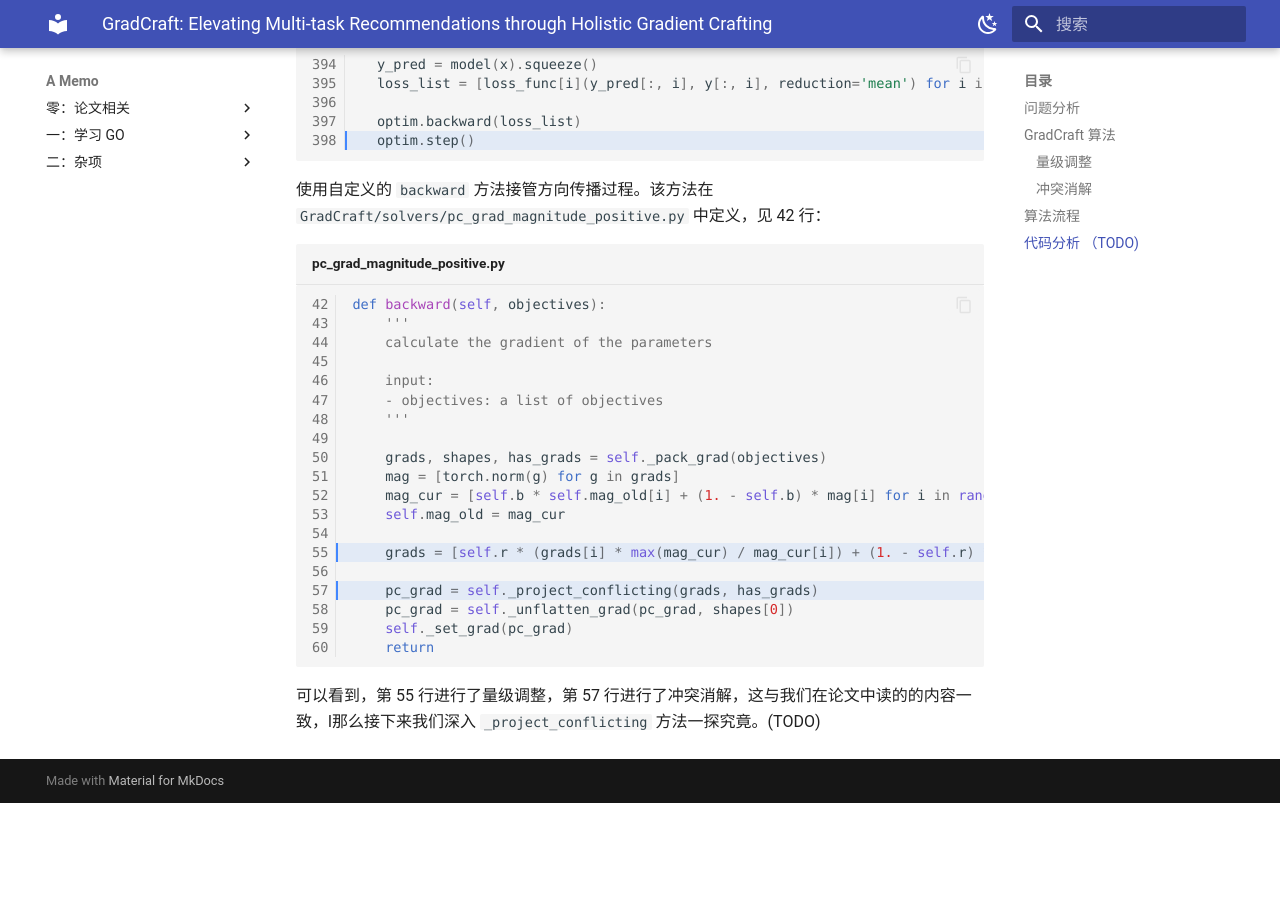
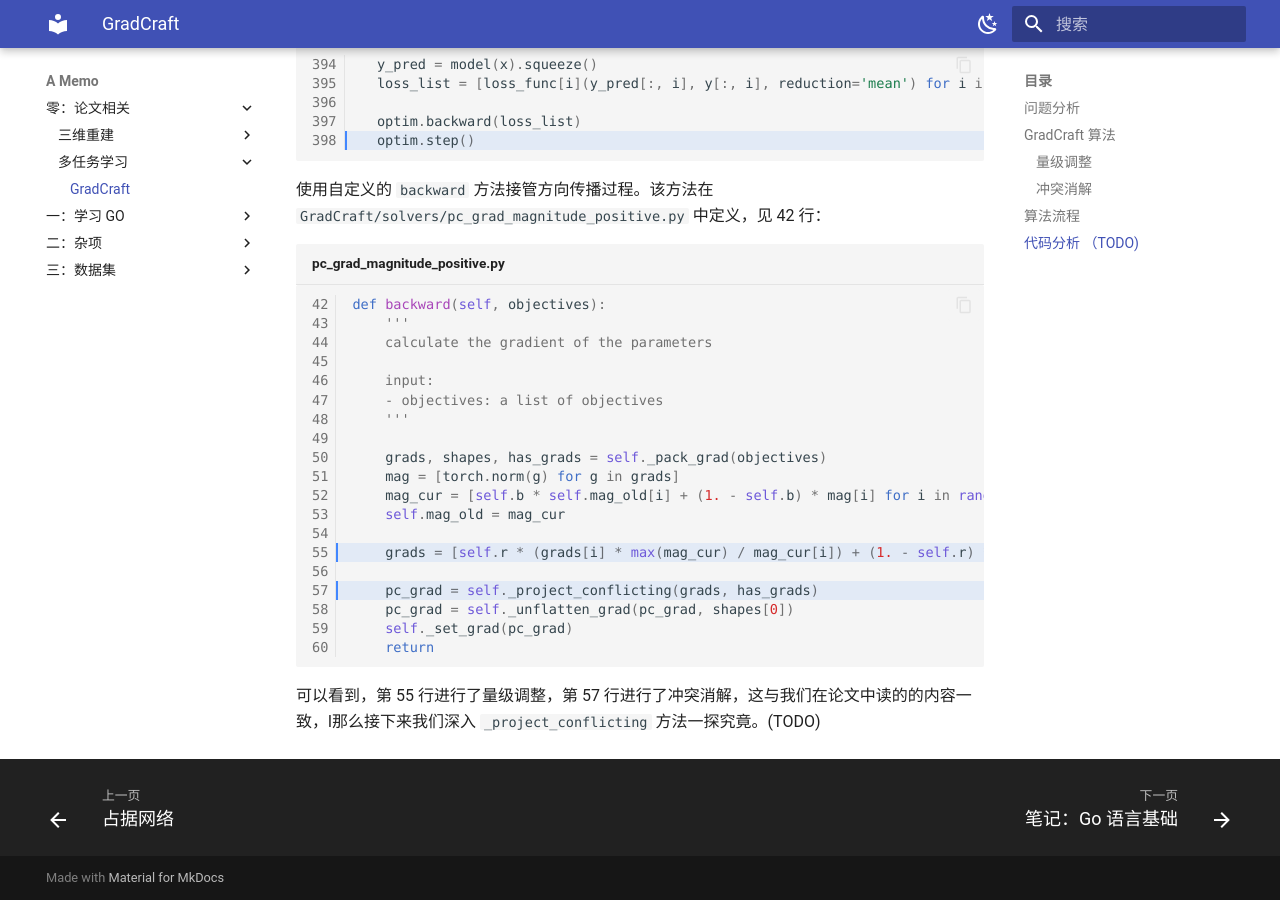
Before and after one commit to the-full/the-full.github.io, an MkDocs documentation site: the page built from docs/00_read_paper/Multi-task_Learning/GradCraft.md, in a window 1280 px wide and 900 px high, scrolled down 3928 px. Built offline with MkDocs 1.6.1 and Material for MkDocs 9.7.7, drawn with Linux system fonts in a browser that asks for light colours; before the commit the page ends 4731 px from its top, so only the background shows below that.

Commit message:
md，漏提交了

```diff
--- a/mkdocs.yml
+++ b/mkdocs.yml
@@ -48,6 +48,13 @@ markdown_extensions:
       permalink: true
   - pymdownx.arithmatex:
       generic: true
+  - pymdownx.highlight:
+      anchor_linenums: true
+      line_spans: __span
+      pygments_lang_class: true
+  - pymdownx.inlinehilite
+  - pymdownx.snippets
+  - pymdownx.superfences
 
 extra_css:
   - 'css/extra.css'
@@ -59,10 +66,14 @@ extra_javascript:
 nav:
     - 零：论文相关:
       - 00_read_paper/index.md
-      - 三维重建相关:
+      - 三维重建:
         - 占据网络: 00_read_paper/3D_Reconstruction/occupancy_network.md
+      - 多任务学习:
+        - GradCraft: 00_read_paper/Multi-task_Learning/GradCraft.md
     - 一：学习 GO:
       - 01_learn_go/basic.md
     - 二：杂项:
       - 水密网格: 02_misc/watertight_mesh.md
       - 记一道洛谷题: 02_misc/luogu_U207568.md
+    - 三：数据集:
+      - ModelNet40: 03_dataset/modelnet40.md
```
